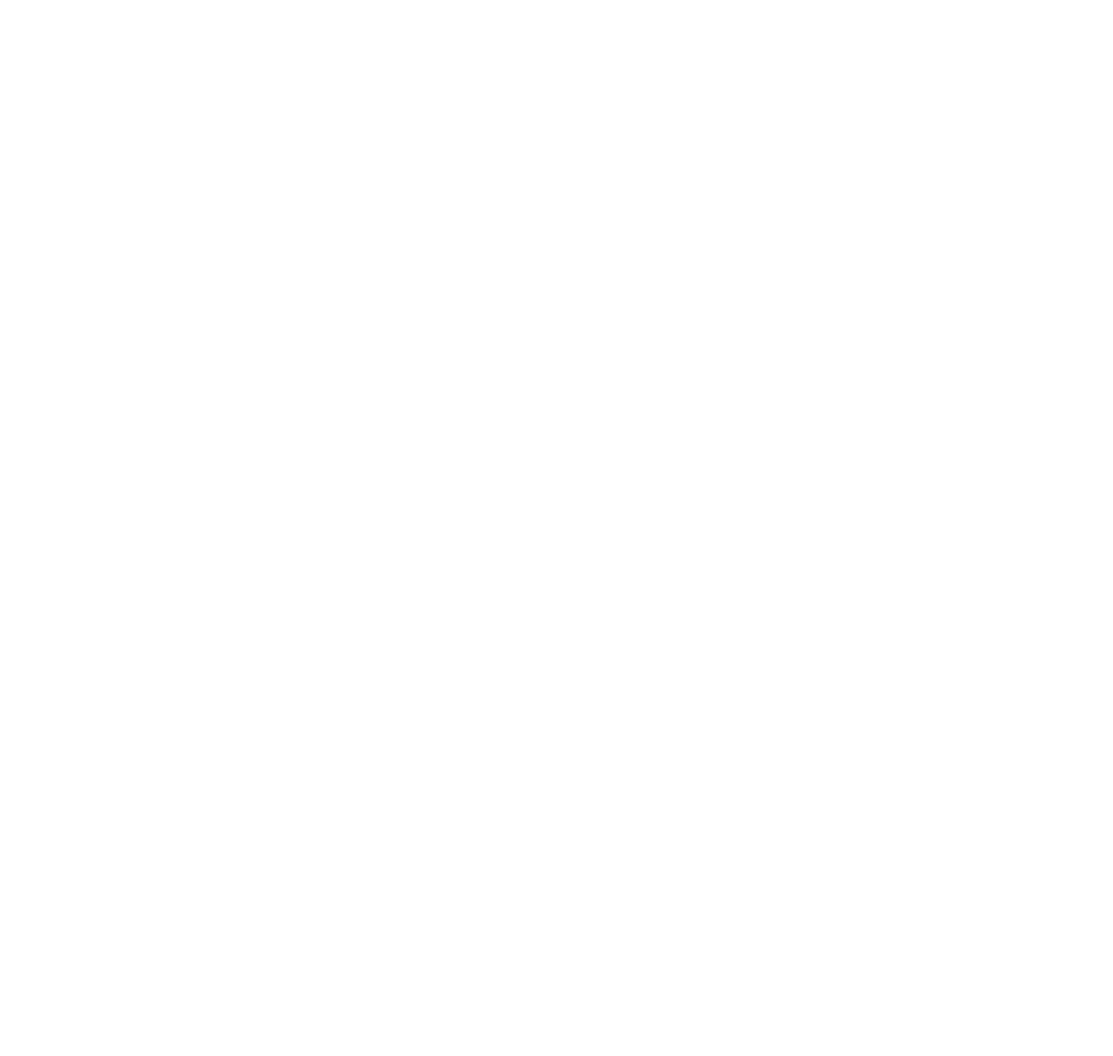
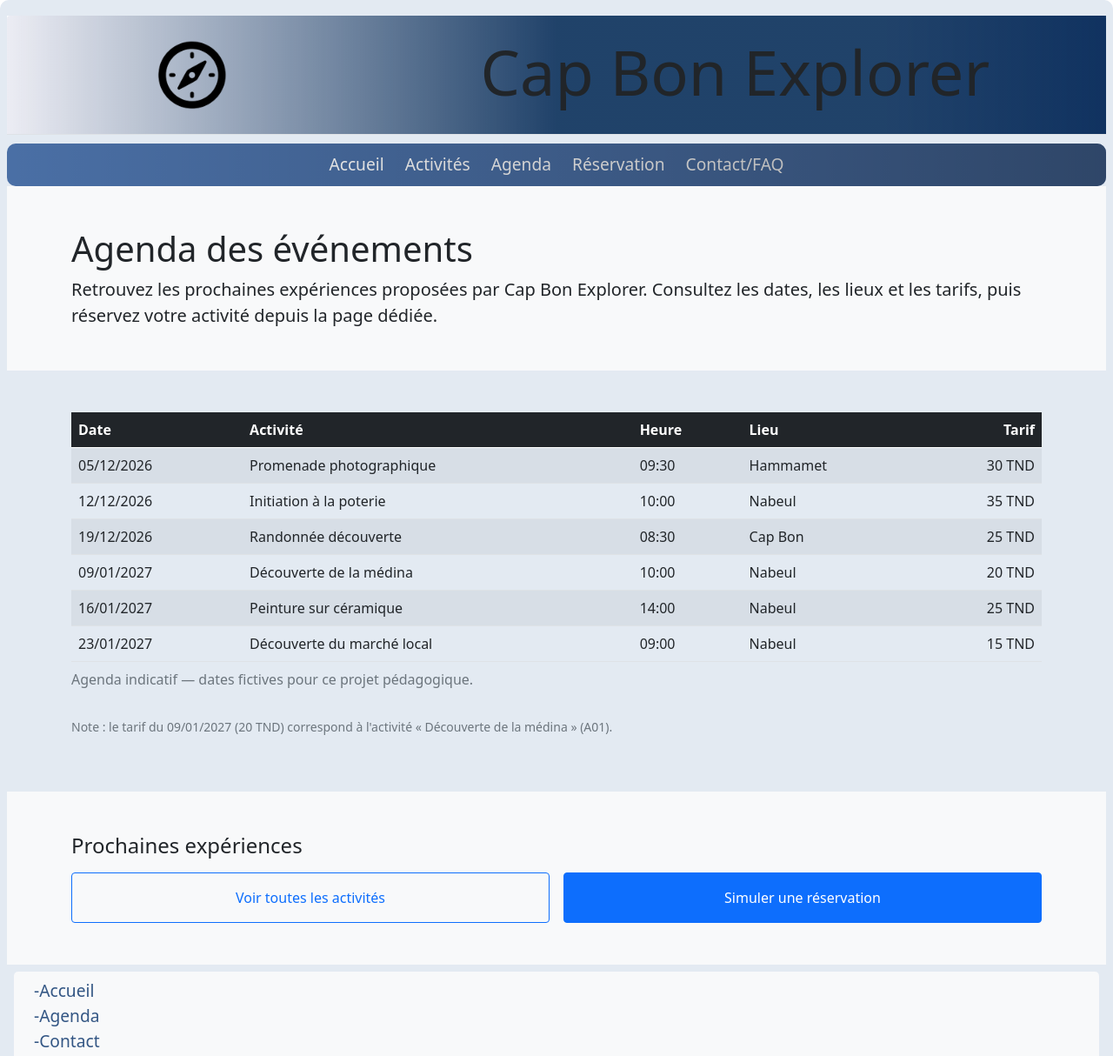
Before and after one commit to SidAhmed1001/projet-dev-web, a plain HTML site: page agenda.html in a window 1280 px wide. Shown: the top 1214 px of the page at 87% size. Before the commit the page ends 800 px from the top, so only its background shows below. Drawn offline with Linux system fonts and the light colour scheme.

Commit message:
2026.11.22 Final Update

```diff
--- a/agenda.html
+++ b/agenda.html
@@ -0,0 +1,215 @@
+<!DOCTYPE html>
+<html lang="en">
+
+<head>
+    <meta charset="UTF-8">
+    <meta name="viewport" content="width=device-width, initial-scale=1.0">
+    <title>Agenda - Cap Bon Explorer</title>
+    <link rel="stylesheet" href="BootStraps/css/bootstrap.min.css">
+    <link rel="stylesheet" href="CSS/style.css">
+</head>
+
+<body class="">
+    <div class=" p-2" id="maincontainer">
+        <header class="modal-header border-opacity-10" id="header1">
+            <div class="d-flex justify-content-center align-items-center col-4 gap-5">
+                <a class="navbar-brand" href="index.html"><img src="images/image3.png" alt="Logo" class="brand"
+                        id="image1"></a>
+            </div>
+            <h1 class="display-2 text-center" id="titre">Cap Bon Explorer</h1>
+
+        </header>
+        <header id="header2" class="rounded">
+
+            <nav class="navbar nav" id="navbar1">
+                <!-- MOBILE ONLY -->
+                <div class="container-fluid rounded-rounded">
+                    <button class="navbar-toggler d-lg-none" type="button" data-bs-toggle="offcanvas"
+                        data-bs-target="#myNavLinks" aria-controls="myNavLinks" aria-expanded="false"
+                        aria-label="Toggle navigation">
+
+                    </button>
+                    <button class="navbar-toggler d-lg-none" type="button" data-bs-toggle="offcanvas"
+                        data-bs-target="#mobileMenu" aria-controls="mobileMenu">
+                        <span class="navbar-toggler-icon"><img src="images/arrow.png" alt="Menu" id="arrow"
+                                class="navbar-toggler-icon rounded-circle"></span>
+                    </button>
+
+
+                    <div class="offcanvas offcanvas-end d-lg-none" tabindex="-1" id="mobileMenu">
+                        <div class="offcanvas-header">
+                            <h5 class="offcanvas-title">Menu</h5>
+                            <button type="button" class="btn-close" data-bs-dismiss="offcanvas"
+                                aria-label="Close"></button>
+                        </div>
+                        <div class="offcanvas-body">
+
+                            <div class="navbar-nav">
+                                <div class="nav-item pep">
+                                    <a href="index.html" class="nav-link">Accueil</a>
+                                </div>
+                                <div class="nav-item pep">
+                                    <a href="activites.html" class="nav-link">Activités</a>
+                                </div>
+                                <div class="nav-item pep">
+                                    <a href="agenda.html" class="nav-link">Agenda</a>
+                                </div>
+                                <div class="nav-item pep">
+                                    <a href="reservation.html" class="nav-link">Réservation</a>
+                                </div>
+                                <div class="nav-item pep">
+                                    <a href="contact.html" class="nav-link">Contact/FAQ</a>
+                                </div>
+                            </div>
+                        </div>
+
+                    </div>
+                    <!-- DESKTOP ONLY-->
+                    <div class="collapse navbar-collapse d-none d-lg-flex" id="desktopMenu">
+                        <div class="navbar-nav flex-row justify-content-center gap-2 gap-lg-4 w-100">
+                            <div class="navbar-nav flex-row justify-content-center gap-2 gap-lg-4 w-100">
+                                <div class="nav-item">
+                                    <a href="index.html" class="" id="nav-link">Accueil</a>
+                                </div>
+                                <div class="nav-item">
+                                    <a href="activites.html" class="" id="nav-link">Activités</a>
+                                </div>
+                                <div class="nav-item">
+                                    <a href="agenda.html" class="" id="nav-link">Agenda</a>
+                                </div>
+                                <div class="nav-item">
+                                    <a href="reservation.html" class="" id="nav-link">Réservation</a>
+                                </div>
+                                <div class="nav-item">
+                                    <a href="contact.html" class="" id="nav-link">Contact/FAQ</a>
+                                </div>
+                            </div>
+                        </div>
+                    </div>
+                </div>
+            </nav>
+        </header>
+        <main>
+
+            <!-- 1. Page title + intro -->
+            <section class="py-5 bg-light">
+                <div class="container">
+                    <h1 class="mb-2">Agenda des événements</h1>
+                    <p class="lead mb-0">
+                        Retrouvez les prochaines expériences proposées par Cap Bon Explorer.
+                        Consultez les dates, les lieux et les tarifs, puis réservez votre
+                        activité depuis la page dédiée.
+                    </p>
+                </div>
+            </section>
+
+            <!-- 2. Events table -->
+            <section class="py-5">
+                <div class="container">
+
+                    <div class="table-responsive">
+                        <table class="table table-striped table-hover align-middle">
+                            <caption class="text-muted">
+                                Agenda indicatif — dates fictives pour ce projet pédagogique.
+                            </caption>
+                            <thead class="table-dark">
+                                <tr>
+                                    <th scope="col">Date</th>
+                                    <th scope="col">Activité</th>
+                                    <th scope="col">Heure</th>
+                                    <th scope="col">Lieu</th>
+                                    <th scope="col" class="text-end">Tarif</th>
+                                </tr>
+                            </thead>
+                            <tbody>
+                                <tr>
+                                    <td>05/12/2026</td>
+                                    <td>Promenade photographique</td>
+                                    <td>09:30</td>
+                                    <td>Hammamet</td>
+                                    <td class="text-end">30 TND</td>
+                                </tr>
+                                <tr>
+                                    <td>12/12/2026</td>
+                                    <td>Initiation à la poterie</td>
+                                    <td>10:00</td>
+                                    <td>Nabeul</td>
+                                    <td class="text-end">35 TND</td>
+                                </tr>
+                                <tr>
+                                    <td>19/12/2026</td>
+                                    <td>Randonnée découverte</td>
+                                    <td>08:30</td>
+                                    <td>Cap Bon</td>
+                                    <td class="text-end">25 TND</td>
+                                </tr>
+                                <tr>
+                                    <td>09/01/2027</td>
+                                    <td>Découverte de la médina</td>
+                                    <td>10:00</td>
+                                    <td>Nabeul</td>
+                                    <td class="text-end">20 TND</td>
+                                </tr>
+                                <tr>
+                                    <td>16/01/2027</td>
+                                    <td>Peinture sur céramique</td>
+                                    <td>14:00</td>
+                                    <td>Nabeul</td>
+                                    <td class="text-end">25 TND</td>
+                                </tr>
+                                <tr>
+                                    <td>23/01/2027</td>
+                                    <td>Découverte du marché local</td>
+                                    <td>09:00</td>
+                                    <td>Nabeul</td>
+                                    <td class="text-end">15 TND</td>
+                                </tr>
+                            </tbody>
+                        </table>
+                    </div>
+
+                    <p class="text-muted small mt-2">
+                        Note : le tarif du 09/01/2027 (20 TND) correspond à l'activité
+                        « Découverte de la médina » (A01).
+                    </p>
+
+                </div>
+            </section>
+
+            <!-- 3. Prochaines expériences -->
+            <section class="py-5 bg-light">
+                <div class="container">
+                    <h2 class="h4 mb-3">Prochaines expériences</h2>
+                    <div class="row g-3">
+                        <div class="col-12 col-md-6">
+                            <a href="activites.html" class="btn btn-outline-primary w-100 py-3">
+                                Voir toutes les activités
+                            </a>
+                        </div>
+                        <div class="col-12 col-md-6">
+                            <a href="reservation.html" class="btn btn-primary w-100 py-3">
+                                Simuler une réservation
+                            </a>
+                        </div>
+                    </div>
+                </div>
+            </section>
+
+        </main>
+        <footer class="footer bg-light p-2 m-2 rounded-3" id="footer1" id="mainfooter">
+            <ul class="list-unstyled list-group-horizontal">
+                <li><a href="index.html" id="nav-link-footer">-Accueil</a></li>
+                <li><a href="agenda.html" id="nav-link-footer">-Agenda</a></li>
+                <li><a href="contact.html" id="nav-link-footer">-Contact</a></li>
+            </ul>
+            <p class="text-center">copyright © 2024 Cap Bon Explorer. Tous droits réservés. (projet pour ISETN)</p>
+
+        </footer>
+    </div>
+
+    <!--partie scripts/bootstrap-->
+    <script src="BootStraps/js/bootstrap.bundle.min.js"></script>
+
+</body>
+
+</html>
```
Also changed, not shown: boilerplate page(test).html (+2 -7 lines), contact.html (+1 -1 lines), reservation.html (+1 -1 lines).
